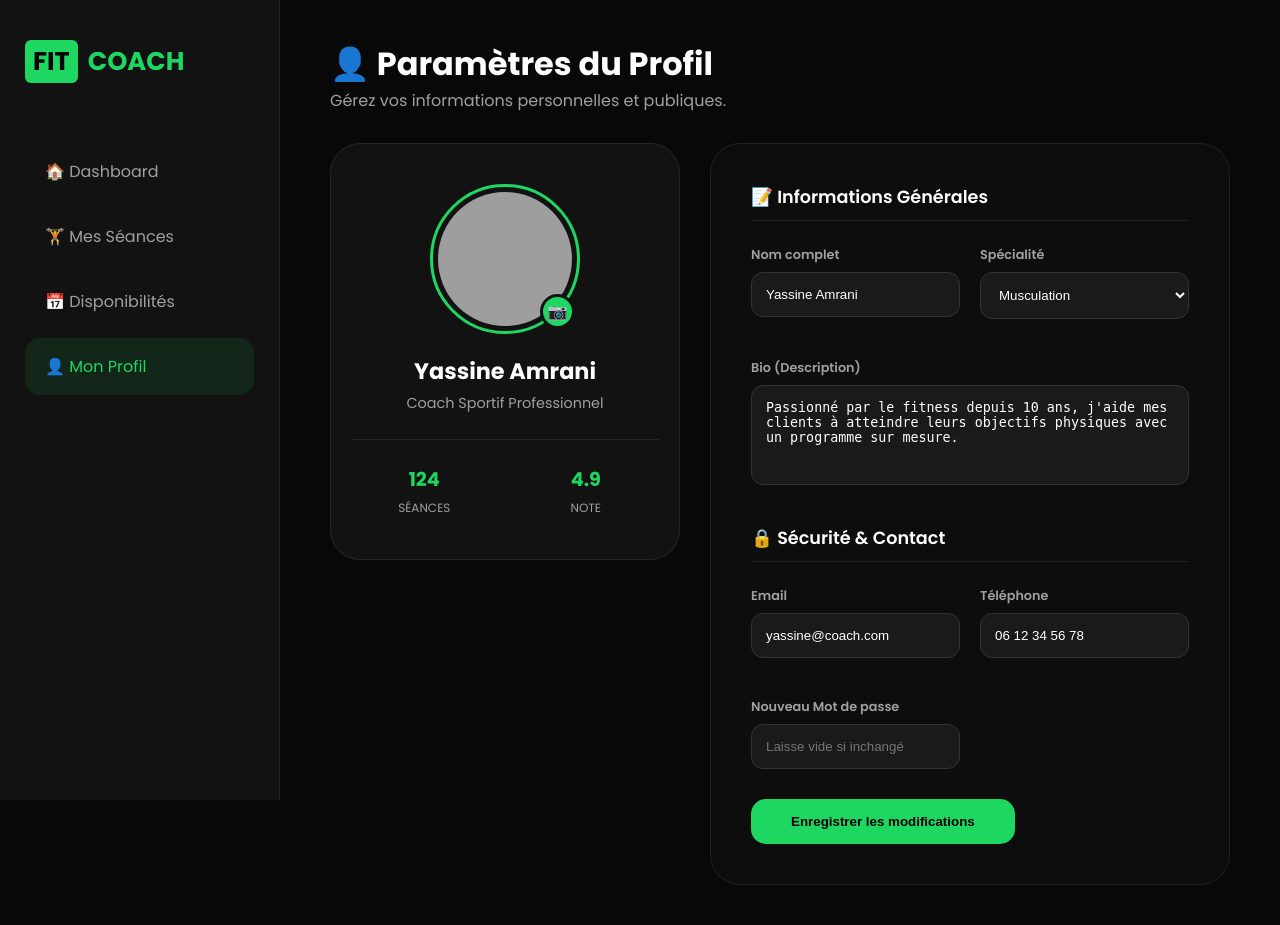
After one commit to ayouberrak/choach_pro, a PHP site: page /profile_coach.view.php in a window 1280 px wide. The commit adds this page. Run offline with PHP 8.4, Linux system fonts and the light colour scheme; grey boxes are pictures that could not be loaded.

Commit message:
start in model for profiles coach

```diff
--- /dev/null
+++ b/app/controllers/profile_coach.controleur.php
@@ -0,0 +1,5 @@
+<?php
+
+
+
+require_once __DIR__ . '/../views/profile_coach.view.php';
--- /dev/null
+++ b/app/views/profile_coach.view.php
@@ -0,0 +1,252 @@
+<!DOCTYPE html>
+<html lang="fr">
+<head>
+    <meta charset="UTF-8">
+    <meta name="viewport" content="width=device-width, initial-scale=1.0">
+    <title>FitCoach - Mon Profil</title>
+    <link href="https://fonts.googleapis.com/css2?family=Poppins:wght@300;400;500;600;700&display=swap" rel="stylesheet">
+    <style>
+        :root {
+            --primary: #1ed760;
+            --bg-dark: #080808;
+            --card-bg: #121212;
+            --text-white: #ffffff;
+            --text-gray: #a0a0a0;
+            --danger: #ff4d4d;
+            --border: rgba(255, 255, 255, 0.08);
+        }
+
+        * { margin: 0; padding: 0; box-sizing: border-box; }
+        body { font-family: 'Poppins', sans-serif; background-color: var(--bg-dark); color: var(--text-white); display: flex; min-height: 100vh; }
+
+        /* --- Sidebar --- */
+        .sidebar { width: 280px; background: var(--card-bg); border-right: 1px solid var(--border); padding: 40px 25px; position: fixed; height: 100vh; z-index: 100; }
+        .logo { font-size: 1.6rem; font-weight: 800; color: var(--primary); margin-bottom: 60px; display: flex; align-items: center; gap: 10px; }
+        .logo span { background: var(--primary); color: #000; padding: 2px 8px; border-radius: 6px; }
+        .nav-link { padding: 16px 20px; color: var(--text-gray); text-decoration: none; border-radius: 15px; margin-bottom: 8px; display: flex; align-items: center; gap: 15px; transition: 0.4s; }
+        .nav-link:hover, .nav-link.active { background: rgba(30, 215, 96, 0.1); color: var(--primary); }
+
+        /* --- Main Content --- */
+        .main-content { flex: 1; margin-left: 280px; padding: 40px 50px; }
+
+        /* --- Profile Layout Grid --- */
+        .profile-container {
+            display: grid;
+            grid-template-columns: 350px 1fr;
+            gap: 30px;
+            margin-top: 30px;
+        }
+
+        /* --- Left Column: Info Card --- */
+        .profile-card {
+            background: var(--card-bg);
+            border: 1px solid var(--border);
+            border-radius: 30px;
+            padding: 40px 20px;
+            text-align: center;
+            height: fit-content;
+        }
+
+        .avatar-container {
+            position: relative;
+            width: 150px;
+            height: 150px;
+            margin: 0 auto 20px;
+        }
+
+        .avatar-img {
+            width: 100%;
+            height: 100%;
+            border-radius: 50%;
+            object-fit: cover;
+            border: 3px solid var(--primary);
+            padding: 5px;
+        }
+
+        .edit-avatar-btn {
+            position: absolute;
+            bottom: 5px;
+            right: 5px;
+            background: var(--primary);
+            width: 35px;
+            height: 35px;
+            border-radius: 50%;
+            display: flex;
+            align-items: center;
+            justify-content: center;
+            cursor: pointer;
+            border: 3px solid var(--card-bg);
+        }
+
+        .profile-card h2 { font-size: 1.4rem; margin-bottom: 5px; }
+        .profile-card p { color: var(--text-gray); font-size: 0.9rem; margin-bottom: 25px; }
+
+        .profile-stats {
+            display: grid;
+            grid-template-columns: 1fr 1fr;
+            gap: 15px;
+            border-top: 1px solid var(--border);
+            padding-top: 25px;
+        }
+
+        .stat-item h3 { color: var(--primary); font-size: 1.2rem; }
+        .stat-item span { font-size: 0.75rem; color: var(--text-gray); text-transform: uppercase; }
+
+        /* --- Right Column: Edit Form --- */
+        .edit-card {
+            background: rgba(18, 18, 18, 0.6);
+            backdrop-filter: blur(10px);
+            border: 1px solid var(--border);
+            border-radius: 30px;
+            padding: 40px;
+        }
+
+        .form-section-title {
+            font-size: 1.1rem;
+            font-weight: 600;
+            margin-bottom: 25px;
+            padding-bottom: 10px;
+            border-bottom: 1px solid var(--border);
+            display: flex;
+            align-items: center;
+            gap: 10px;
+        }
+
+        .edit-form-grid {
+            display: grid;
+            grid-template-columns: 1fr 1fr;
+            gap: 20px;
+        }
+
+        .full-width { grid-column: 1 / -1; }
+
+        .input-group { display: flex; flex-direction: column; gap: 8px; margin-bottom: 20px; }
+        .input-group label { font-size: 0.8rem; color: var(--text-gray); font-weight: 600; }
+
+        .form-control {
+            background: #1a1a1a;
+            border: 1px solid #333;
+            border-radius: 12px;
+            padding: 14px;
+            color: white;
+            outline: none;
+            transition: 0.3s;
+        }
+        .form-control:focus { border-color: var(--primary); box-shadow: 0 0 10px rgba(30, 215, 96, 0.1); }
+
+        textarea.form-control { resize: none; height: 100px; }
+
+        .btn-save {
+            background: var(--primary);
+            color: black;
+            border: none;
+            padding: 15px 40px;
+            border-radius: 15px;
+            font-weight: 700;
+            cursor: pointer;
+            transition: 0.3s;
+            margin-top: 10px;
+            width: fit-content;
+        }
+        .btn-save:hover { transform: translateY(-3px); box-shadow: 0 10px 20px rgba(30, 215, 96, 0.3); }
+
+    </style>
+</head>
+<body>
+
+    <aside class="sidebar">
+        <div class="logo"><span>FIT</span> COACH</div>
+        <a href="../controllers/coach.conttoleur.php" class="nav-link">🏠 Dashboard</a>
+        <a href="../controllers/seances_coach.controlleur.php" class="nav-link">🏋️ Mes Séances</a>
+        <a href="../controllers/dispo.contorleurs.php" class="nav-link">📅 Disponibilités</a>
+        <a href="#" class="nav-link active">👤 Mon Profil</a>
+    </aside>
+
+    <main class="main-content">
+        <div class="header-page">
+            <h1>👤 Paramètres du Profil</h1>
+            <p style="color: var(--text-gray);">Gérez vos informations personnelles et publiques.</p>
+        </div>
+
+        <div class="profile-container">
+            <div class="profile-card">
+                <div class="avatar-container">
+                    <img src="https://ui-avatars.com/api/?name=Coach+Name&background=1ed760&color=000" id="profileDisplay" class="avatar-img" alt="Avatar">
+                    <label for="avatarInput" class="edit-avatar-btn">
+                        📷
+                    </label>
+                    <input type="file" id="avatarInput" hidden accept="image/*" onchange="previewImage(this)">
+                </div>
+                <h2>Yassine Amrani</h2>
+                <p>Coach Sportif Professionnel</p>
+
+                <div class="profile-stats">
+                    <div class="stat-item">
+                        <h3>124</h3>
+                        <span>Séances</span>
+                    </div>
+                    <div class="stat-item">
+                        <h3>4.9</h3>
+                        <span>Note</span>
+                    </div>
+                </div>
+            </div>
+
+            <div class="edit-card">
+                <form action="update_profile.php" method="POST">
+                    <div class="form-section-title">📝 Informations Générales</div>
+                    <div class="edit-form-grid">
+                        <div class="input-group">
+                            <label>Nom complet</label>
+                            <input type="text" class="form-control" name="nom" value="Yassine Amrani">
+                        </div>
+                        <div class="input-group">
+                            <label>Spécialité</label>
+                            <select class="form-control" name="specialite">
+                                <option>Musculation</option>
+                                <option>Crossfit</option>
+                                <option>Yoga</option>
+                                <option>Boxe</option>
+                            </select>
+                        </div>
+                        <div class="input-group full-width">
+                            <label>Bio (Description)</label>
+                            <textarea class="form-control" name="bio">Passionné par le fitness depuis 10 ans, j'aide mes clients à atteindre leurs objectifs physiques avec un programme sur mesure.</textarea>
+                        </div>
+                    </div>
+
+                    <div class="form-section-title" style="margin-top: 20px;">🔒 Sécurité & Contact</div>
+                    <div class="edit-form-grid">
+                        <div class="input-group">
+                            <label>Email</label>
+                            <input type="email" class="form-control" name="email" value="yassine@coach.com">
+                        </div>
+                        <div class="input-group">
+                            <label>Téléphone</label>
+                            <input type="text" class="form-control" name="tel" value="06 12 34 56 78">
+                        </div>
+                        <div class="input-group">
+                            <label>Nouveau Mot de passe</label>
+                            <input type="password" class="form-control" name="new_pass" placeholder="Laisse vide si inchangé">
+                        </div>
+                    </div>
+
+                    <button type="submit" class="btn-save">Enregistrer les modifications</button>
+                </form>
+            </div>
+        </div>
+    </main>
+
+    <script>
+        function previewImage(input) {
+            if (input.files && input.files[0]) {
+                var reader = new FileReader();
+                reader.onload = function(e) {
+                    document.getElementById('profileDisplay').src = e.target.result;
+                }
+                reader.readAsDataURL(input.files[0]);
+            }
+        }
+    </script>
+</body>
+</html>
```
Also changed, not shown: app/api/dispo.api.php (deleted, +0 -64 lines), app/controllers/deleteDispo.contoleur.php (added, +22 -0 lines), app/controllers/dispo.contorleurs.php (+27 -1 lines), app/models/dispo.models.php (+20 -4 lines), app/views/disponabilite.view.php (+96 -120 lines).
